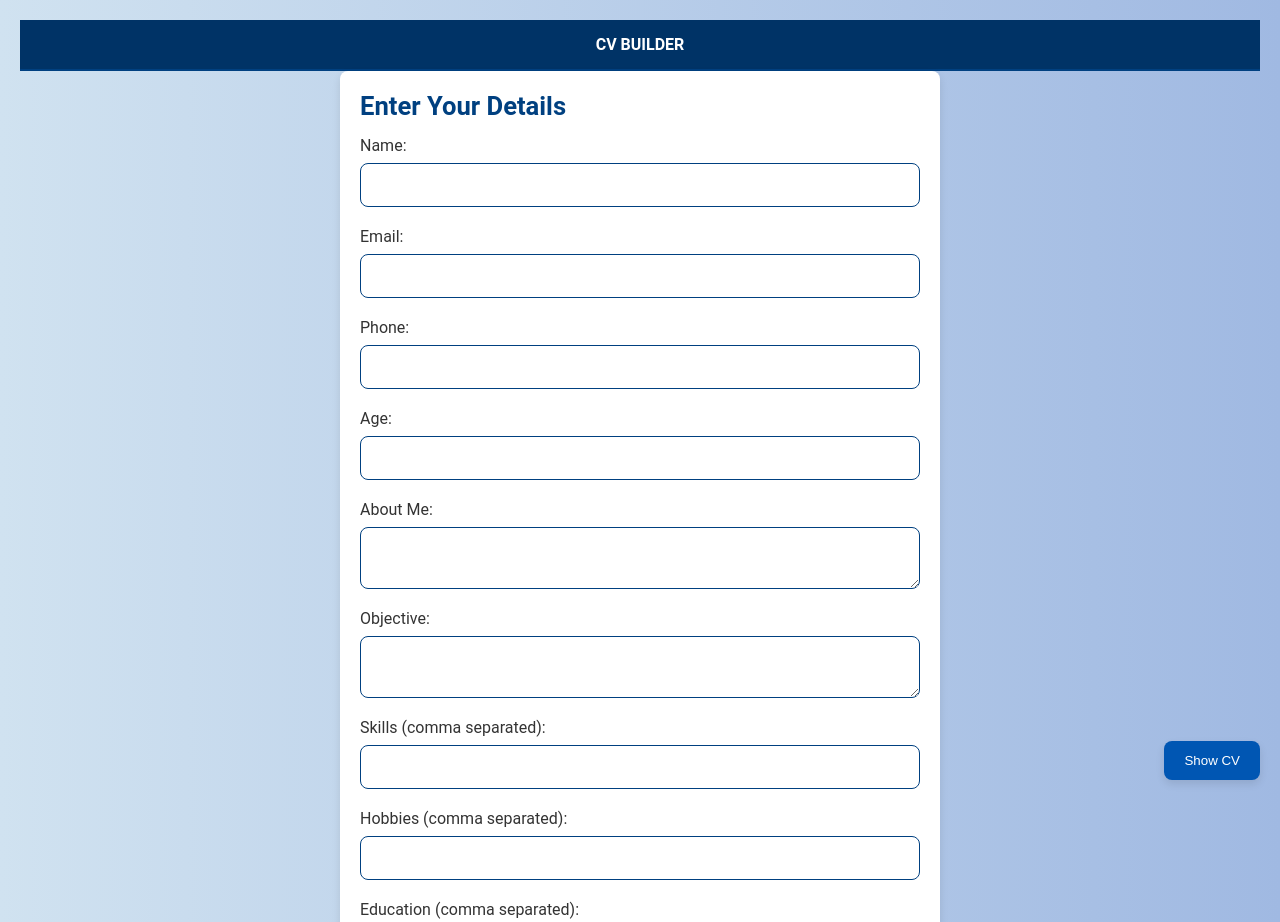
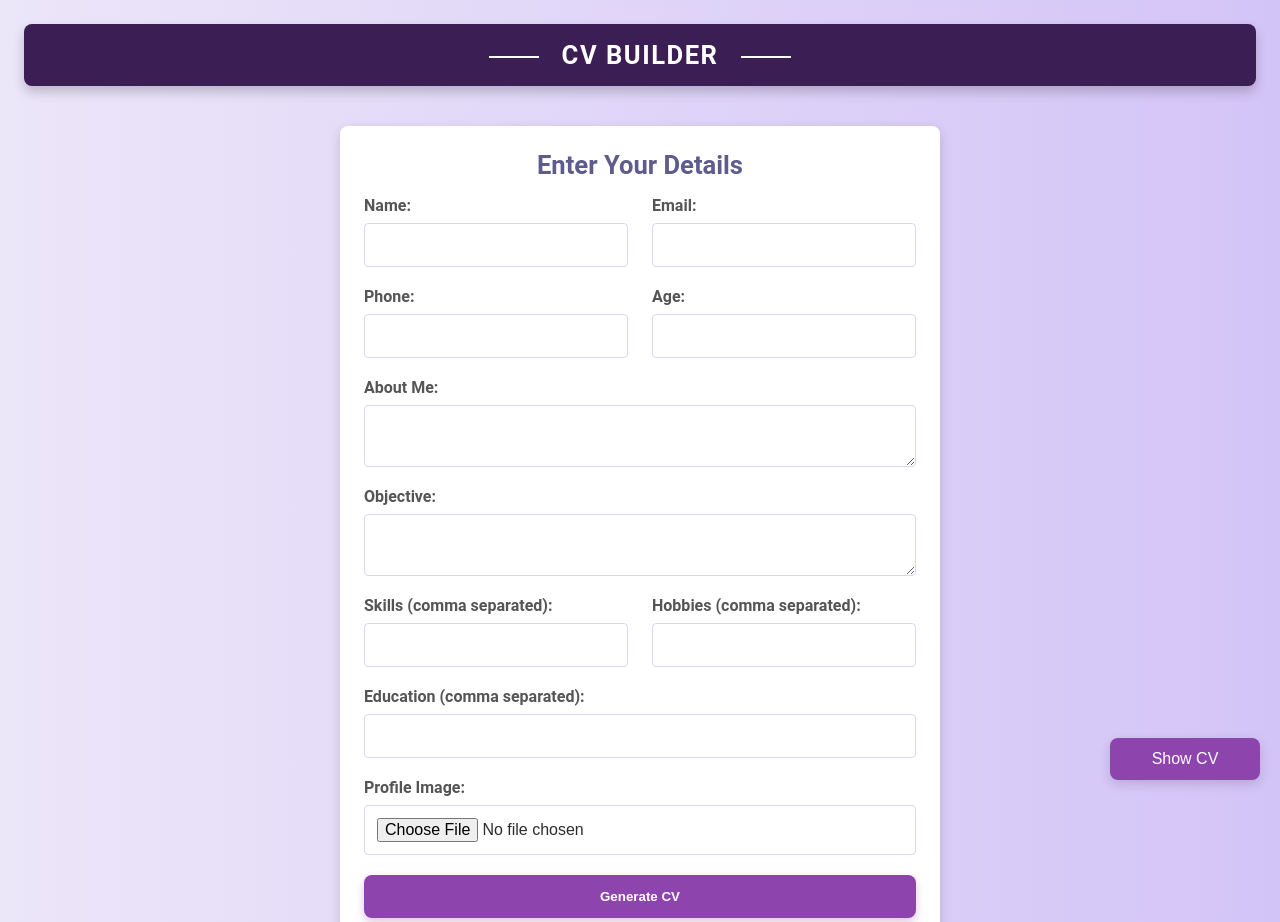
Before and after one commit to Darakhshan08/CV-Builder-1, a plain HTML site: page index.html in a window 1280 px wide. Shown: the top 922 px of the page. Drawn offline with Linux system fonts and the light colour scheme.

Commit message:
complete
10/11/2024

```diff
--- a/form-styles.css
+++ b/form-styles.css
@@ -1,17 +1,17 @@
 :root {
-    --background-start: #d0e2f0; /* Lighter blue */
-    --background-end: #a0b9e2; /* Slightly darker blue */
-    --header-footer-bg: #003366; /* Dark blue */
-    --primary-text-color: #333333; /* Dark gray */
-    --heading-color: #004080; /* Medium blue */
-    --button-bg: #0056b3; /* Strong blue */
-    --button-bg-hover: #004494; /* Darker blue */
-    --edit-button-bg: #ff6347; /* Tomato red */
-    --edit-button-bg-hover: #ff4500; /* Darker red */
-    --border-color: #004080; /* Medium blue */
+    --background-start: #ece6f9; /* Light purple gradient start */
+    --background-end: #d3c4f7; /* Light purple gradient end */
+    --header-footer-bg: #3B1E54; /* Darker purple */
+    --primary-text-color: #2d2d2d; /* Dark gray */
+    --heading-color: #5e5b8d; /* Slate purple */
+    --button-bg: #8e44ad; /* Medium purple */
+    --button-bg-hover: #732d91; /* Darker medium purple */
+    --edit-button-bg: #9b59b6; /* Soft purple */
+    --edit-button-bg-hover: #8e44ad; /* Darker soft purple */
+    --border-color: #dcd6f3; /* Soft purple gray */
     --border-radius: 8px;
-    --box-shadow: 0 4px 8px rgba(0, 0, 0, 0.1);
-    --spacing: 20px;
+    --box-shadow: 0 4px 12px rgba(0, 0, 0, 0.15);
+    --spacing: 24px;
     --font-family: 'Roboto', sans-serif;
 }
 
@@ -28,48 +28,105 @@ body {
     padding: var(--spacing);
 }
 
-nav, footer {
+/* Navbar Styling */
+nav {
+    background-color: var(--header-footer-bg);
+    color: #ffffff;
+    padding: 16px 0;
+    text-align: center;
+    font-size: 1.6rem;
+    font-weight: bold;
+    letter-spacing: 1.5px;
+    box-shadow: 0 6px 12px rgba(0, 0, 0, 0.2);
+    transition: background-color 0.3s ease;
+    border-radius: 8px;
+    margin-bottom: 24px;
+}
+
+
+
+nav:before,
+nav:after {
+    content: '';
+    display: inline-block;
+    width: 50px;
+    height: 2px;
+    background-color: #ffffff;
+    margin: 0 15px;
+    vertical-align: middle;
+}
+
+footer {
     background-color: var(--header-footer-bg);
     color: #ffffff;
     text-align: center;
     font-weight: bold;
-    padding: 15px;
-    border-bottom: 2px solid var(--border-color);
+    padding: 20px;
+    border-top: 2px solid var(--border-color);
+    margin-top: 40px;
+    box-shadow: 0 -4px 10px rgba(0, 0, 0, 0.15);
 }
 
+/* Headings */
 h2 {
     color: var(--heading-color);
-    margin-bottom: 15px;
+    margin-bottom: 20px;
+    text-align: center;
+    font-weight: 700;
 }
 
 /* Form Section */
 .form-container {
     background-color: #ffffff;
-    padding: var(--spacing);
+    padding: 24px;
     border-radius: var(--border-radius);
     box-shadow: var(--box-shadow);
     max-width: 600px;
     margin: 0 auto;
-    margin-bottom: var(--spacing);
+    margin-top: 40px;
 }
 
-.form-container form {
+.form-container h2 {
+    text-align: center;
+    color: var(--heading-color);
+    margin-bottom: 16px;
+}
+
+.form-row {
+    display: flex;
+    gap: 24px;
+    margin-bottom: 20px;
+}
+
+.form-group {
+    flex: 1;
     display: flex;
     flex-direction: column;
 }
 
+.form-group.full-width {
+    flex: 100%;
+}
+
 .form-container label {
     margin-bottom: 8px;
-    color: var(--primary-text-color);
+    color: #555;
+    font-weight: 600;
 }
 
 .form-container input,
 .form-container textarea {
     padding: 12px;
-    margin-bottom: var(--spacing);
     border: 1px solid var(--border-color);
-    border-radius: var(--border-radius);
+    border-radius: 4px;
     font-size: 1rem;
+    transition: box-shadow 0.2s ease;
+}
+
+.form-container input:focus,
+.form-container textarea:focus {
+    outline: none;
+    box-shadow: 0 0 6px rgba(52, 73, 94, 0.3);
 }
 
 .form-container textarea {
@@ -77,30 +134,31 @@ h2 {
 }
 
 .form-container button {
-    padding: 12px;
+    width: 100%;
+    padding: 14px;
     background-color: var(--button-bg);
     color: #ffffff;
     border: none;
     border-radius: var(--border-radius);
     cursor: pointer;
-    box-shadow: var(--box-shadow);
-    transition: background-color 0.3s ease, transform 0.2s ease;
+    transition: background-color 0.3s ease, transform 0.2s ease, box-shadow 0.2s ease;
+    font-weight: 600;
+    box-shadow: 0 4px 8px rgba(142, 68, 173, 0.3);
 }
 
 .form-container button:hover {
     background-color: var(--button-bg-hover);
     transform: translateY(-2px);
+    box-shadow: 0 6px 12px rgba(115, 45, 145, 0.4);
 }
 
-/* Resume Container (CV Layout) */
 .resume-container {
-    background-color: #ffffff;
+    background-color: var(--background-color);
     padding: var(--spacing);
     border-radius: var(--border-radius);
     box-shadow: var(--box-shadow);
-    max-width: 900px;
-    margin: 0 auto;
-    display: none; /* Hidden initially */
+    max-width: 800px;
+    margin: 20px auto;
 }
 
 /* Profile Section */
@@ -135,7 +193,7 @@ h2 {
 /* Grid Layout */
 .grid-layout {
     display: grid;
-    grid-template-columns: repeat(2, 1fr);
+    grid-template-columns: 1fr 1fr;
     gap: var(--spacing);
 }
 
@@ -146,36 +204,64 @@ h2 {
     box-shadow: var(--box-shadow);
 }
 
-.left-column {
-    border-right: 2px solid var(--border-color);
-}
-
+/* Heading */
 h2 {
     font-size: 1.6rem;
     color: var(--heading-color);
     margin-bottom: 15px;
+    text-align: left;
 }
 
 p, ul {
     font-size: 1rem;
     color: var(--primary-text-color);
     line-height: 1.6;
+
 }
 
 ul {
     list-style-type: disc;
-    margin-left: 20px;
+    padding-left: 20px;
 }
 
 ul li {
     margin-bottom: 8px;
+
 }
 
-/* Button */
+/* Buttons Container */
+.button-container {
+    display: flex;
+    justify-content: center;
+    gap: 15px;
+    margin-top: var(--spacing);
+}
+
+/* Buttons */
+.edit-btn {
+    padding: 12px 20px;
+    background-color: var(--edit-button-bg);
+    color: #ffffff;
+    border: none;
+    border-radius: var(--border-radius);
+    cursor: pointer;
+    box-shadow: var(--box-shadow);
+    font-size: 1rem;
+    transition: background-color 0.3s ease, transform 0.2s ease;
+    min-width: 150px;
+    text-align: center;
+}
+
+.edit-btn:hover {
+    background-color: var(--edit-button-bg-hover);
+    transform: translateY(-2px);
+}
+
+/* Toggle Button (Fixed Position) */
 .toggle-btn {
     position: fixed;
-    bottom: var(--spacing);
-    right: var(--spacing);
+    bottom: 20px;
+    right: 20px;
     padding: 12px 20px;
     background-color: var(--button-bg);
     color: #ffffff;
@@ -183,29 +269,14 @@ ul li {
     border-radius: var(--border-radius);
     cursor: pointer;
     box-shadow: var(--box-shadow);
+    font-size: 1rem;
     transition: background-color 0.3s ease, transform 0.2s ease;
+    min-width: 150px;
+    text-align: center;
 }
 
 .toggle-btn:hover {
     background-color: var(--button-bg-hover);
-    transform: translateY(-2px);
-}
-
-.edit-btn {
-    display: block;
-    margin: var(--spacing) auto;
-    padding: 12px 20px;
-    background-color: var(--edit-button-bg);
-    color: #ffffff;
-    border: none;
-    border-radius: var(--border-radius);
-    cursor: pointer;
-    box-shadow: var(--box-shadow);
-    transition: background-color 0.3s ease, transform 0.2s ease;
-}
-
-.edit-btn:hover {
-    background-color: var(--edit-button-bg-hover);
     transform: translateY(-2px);
 }
 
@@ -214,39 +285,26 @@ ul li {
     .grid-layout {
         grid-template-columns: 1fr;
     }
-
     .profile-section h1 {
         font-size: 1.8rem;
     }
-
-    .profile-section p {
-        font-size: 0.9rem;
-    }
-
     h2 {
         font-size: 1.4rem;
     }
-
     p, ul {
         font-size: 0.9rem;
-    }
-
-    .form-container {
-        max-width: 100%;
     }
 }
 
 @media (max-width: 480px) {
-    .toggle-btn {
+    .edit-btn, .toggle-btn {
         padding: 10px 15px;
-        font-size: 0.8rem;
+        font-size: 0.9rem;
     }
-
     .profile-image img {
         width: 80px;
         height: 80px;
     }
-
     .resume-container {
         padding: 10px;
     }
--- a/index.html
+++ b/index.html
@@ -11,49 +11,79 @@
     <nav>
         CV BUILDER
     </nav>
+
     <!-- Form Section -->
     <div class="form-container">
         <h2>Enter Your Details</h2>
         <form id="cvForm">
+            <div class="form-row">
+                <div class="form-group">
                     <label for="name">Name:</label>
                     <input type="text" id="name" name="name" required>
-
+                </div>
+                <div class="form-group">
                     <label for="email">Email:</label>
                     <input type="email" id="email" name="email" required>
+                </div>
+            </div>
 
+            <div class="form-row">
+                <div class="form-group">
                     <label for="phone">Phone:</label>
                     <input type="tel" id="phone" name="phone" required>
-
+                </div>
+                <div class="form-group">
                     <label for="age">Age:</label>
                     <input type="number" id="age" name="age" required>
+                </div>
+            </div>
 
+            <div class="form-row">
+                <div class="form-group full-width">
                     <label for="about">About Me:</label>
                     <textarea id="about" name="about" required></textarea>
+                </div>
+            </div>
 
+            <div class="form-row">
+                <div class="form-group full-width">
                     <label for="objective">Objective:</label>
                     <textarea id="objective" name="objective" required></textarea>
+                </div>
+            </div>
 
+            <div class="form-row">
+                <div class="form-group">
                     <label for="skills">Skills (comma separated):</label>
                     <input type="text" id="skills" name="skills" required>
-
+                </div>
+                <div class="form-group">
                     <label for="hobbies">Hobbies (comma separated):</label>
                     <input type="text" id="hobbies" name="hobbies" required>
+                </div>
+            </div>
 
+            <div class="form-row">
+                <div class="form-group full-width">
                     <label for="education">Education (comma separated):</label>
                     <input type="text" id="education" name="education" required>
+                </div>
+            </div>
 
+            <div class="form-row">
+                <div class="form-group full-width">
                     <label for="profileImage">Profile Image:</label>
                     <input type="file" id="profileImage" name="profileImage" accept="image/*">
-
-
-
+                </div>
+            </div>
 
             <button type="submit">Generate CV</button>
         </form>
     </div>
 
+
 <!-- Generated CV Section -->
-    <div class="resume-container" id="resumeContainer" style="display:none;">
+<div class="resume-container" id="resumeContainer" style="display: none;">
     <!-- Profile Section -->
     <div class="profile-section">
         <div class="profile-image">
@@ -70,12 +100,12 @@
         <div class="left-column">
             <section>
                 <h2>About Me</h2>
-                    <p id="cvAbout"></p>
+                <p id="cvAbout">Lorem ipsum dolor sit amet.</p>
             </section>
 
             <section>
                 <h2>Objective</h2>
-                    <p id="cvObjective"></p>
+                <p id="cvObjective">Lorem ipsum dolor sit amet.</p>
             </section>
         </div>
 
@@ -96,18 +126,22 @@
 
             <section>
                 <h2>Education</h2>
-                    <p id="cvEducation"></p>
+                <p id="cvEducation">University of Example</p>
             </section>
         </div>
     </div>
 
-        <!-- Edit Button -->
+    <!-- Edit Buttons -->
+    <div class="button-container">
         <button id="editBtn" class="edit-btn" onclick="editResume()">Edit</button>
         <button class="edit-btn" onclick="shareResume()">Share Resume Link</button>
         <button class="edit-btn" onclick="downloadPDF()">Download as PDF</button>
     </div>
+</div>
 
+<!-- Show CV Button (Fixed Position) -->
 <button id="toggleBtn" class="toggle-btn" onclick="toggleResume()">Show CV</button>
+
 
     <footer>
         @2024 Your CV
```
Also changed, not shown: vercel.json (deleted). Lines whose indentation alone changed are shown as unchanged.
